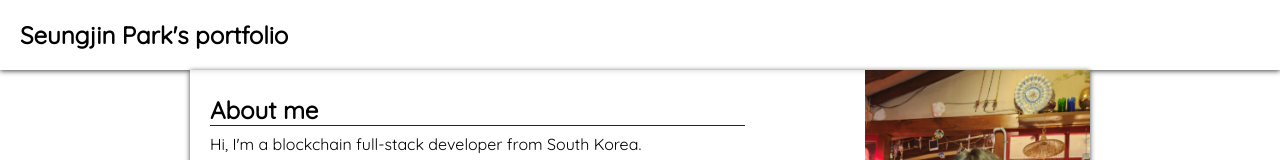
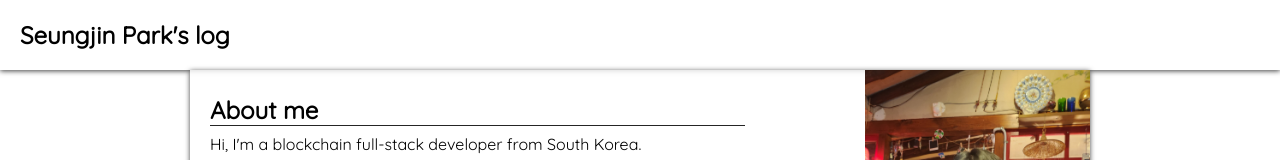
Before and after one commit to SeungjinPark2/seungjin-park-website, a Next.js app: page / in a window 1280 px wide. Shown: the top 160 px of the page. Built offline with nearby package versions, Linux system fonts and the light colour scheme.

Commit message:
fix title, header

```diff
--- a/src/app/header.scss
+++ b/src/app/header.scss
@@ -11,4 +11,9 @@ header {
     align-items: center;
     padding: variable.$common-padding;
   }
+
+  a {
+    text-decoration: none;
+    color: inherit;
+  }
 }
--- a/src/app/header.tsx
+++ b/src/app/header.tsx
@@ -3,7 +3,7 @@ import './header.scss';
 export default function Header() {
   return <header>
     <nav>
-      <h1>Seungjin Park{"'"}s portfolio</h1>
+      <h1><a href="/">Seungjin Park{"'"}s log</a></h1>
     </nav>
   </header>;
 }
--- a/src/app/layout.tsx
+++ b/src/app/layout.tsx
@@ -5,8 +5,8 @@ import "./globals.scss";
 const font = Quicksand({ weight: ['400'], preload: false });
 
 export const metadata: Metadata = {
-  title: "seungjin park portfolio",
-  description: "handmade portfolio page",
+  title: "seungjin park\'s log",
+  description: "logging my journey",
 };
 
 export default function RootLayout({
```
